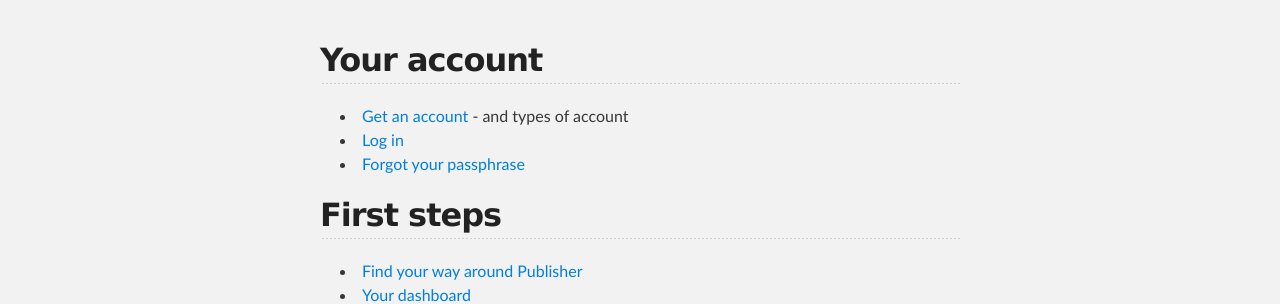
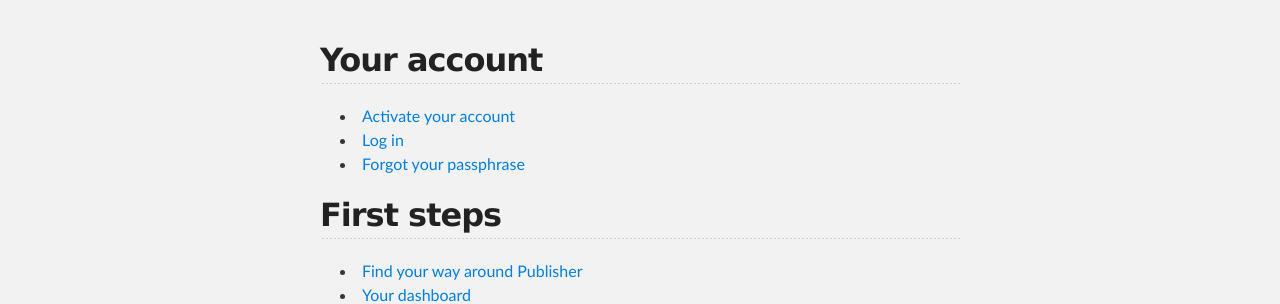
Before and after one commit to alphagov/inside-government-admin-guide, a Jekyll site: the page built from index.md, in a window 1280 px wide. Shown: the part 251-555 px from the top of the page. Built offline with Jekyll 4.4.1, drawn with Linux system fonts in a browser that asks for light colours.

Commit message:
Update index.md

```diff
--- a/index.md
+++ b/index.md
@@ -4,7 +4,7 @@
 ---
 
 ## Your account
-* [Get an account](your-account/get-an-account.html) - and types of account
+* [Activate your account](your-account/get-an-account.html)
 * [Log in](your-account/log-in.html)
 * [Forgot your passphrase](your-account/forgot-your-passphrase.html)
 
```
